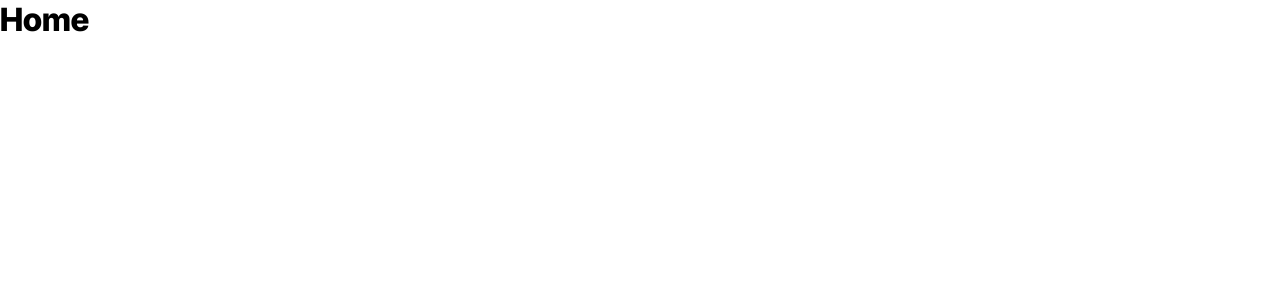
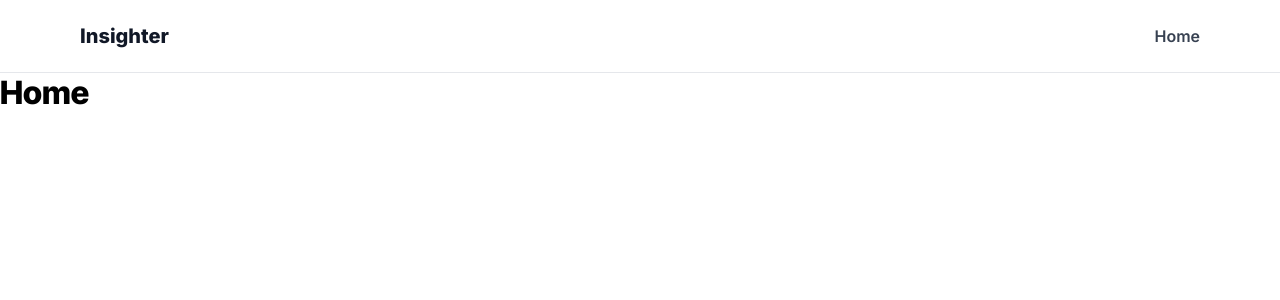
Before and after one commit to EPAV26-8D/Insighter, a React (Vite) app: page / in a window 1280 px wide. Shown: the top 300 px of the page. Built offline with nearby package versions, Linux system fonts and the light colour scheme.

Commit message:
feat: adiciona navbar global no App

```diff
--- a/src/App.tsx
+++ b/src/App.tsx
@@ -1,4 +1,5 @@
 import type { ReactNode } from 'react'
+import { Navbar } from './component/Navbar'
 import { Home } from './pages/Home'
 import './App.css'
 
@@ -8,8 +9,14 @@ const routes: Record<string, ReactNode> = {
 
 function App() {
   const currentRoute = window.location.pathname
+  const currentPage = routes[currentRoute] ?? <Home />
 
-  return routes[currentRoute] ?? <Home />
+  return (
+    <>
+      <Navbar />
+      <main>{currentPage}</main>
+    </>
+  )
 }
 
 export default App
--- /dev/null
+++ b/src/component/Navbar.tsx
@@ -0,0 +1,19 @@
+import styles from './navbar.module.css'
+
+export function Navbar() {
+  return (
+    <header className={styles.header}>
+      <nav className={styles.navbar} aria-label="Navegação principal">
+        <a href="/" className={styles.logo}>
+          Insighter
+        </a>
+
+        <ul className={styles.navLinks}>
+          <li>
+            <a href="/">Home</a>
+          </li>
+        </ul>
+      </nav>
+    </header>
+  )
+}
--- /dev/null
+++ b/src/component/navbar.module.css
@@ -0,0 +1,39 @@
+.header {
+  width: 100%;
+  border-bottom: 1px solid #e5e7eb;
+  background-color: #ffffff;
+}
+
+.navbar {
+  width: min(1120px, 92%);
+  margin: 0 auto;
+  min-height: 72px;
+  display: flex;
+  align-items: center;
+  justify-content: space-between;
+}
+
+.logo {
+  font-size: 1.25rem;
+  font-weight: 800;
+  color: #111827;
+  text-decoration: none;
+}
+
+.navLinks {
+  list-style: none;
+  display: flex;
+  align-items: center;
+  gap: 1rem;
+}
+
+.navLinks a {
+  color: #374151;
+  text-decoration: none;
+  font-weight: 600;
+  transition: color 0.2s ease;
+}
+
+.navLinks a:hover {
+  color: #111827;
+}
```
